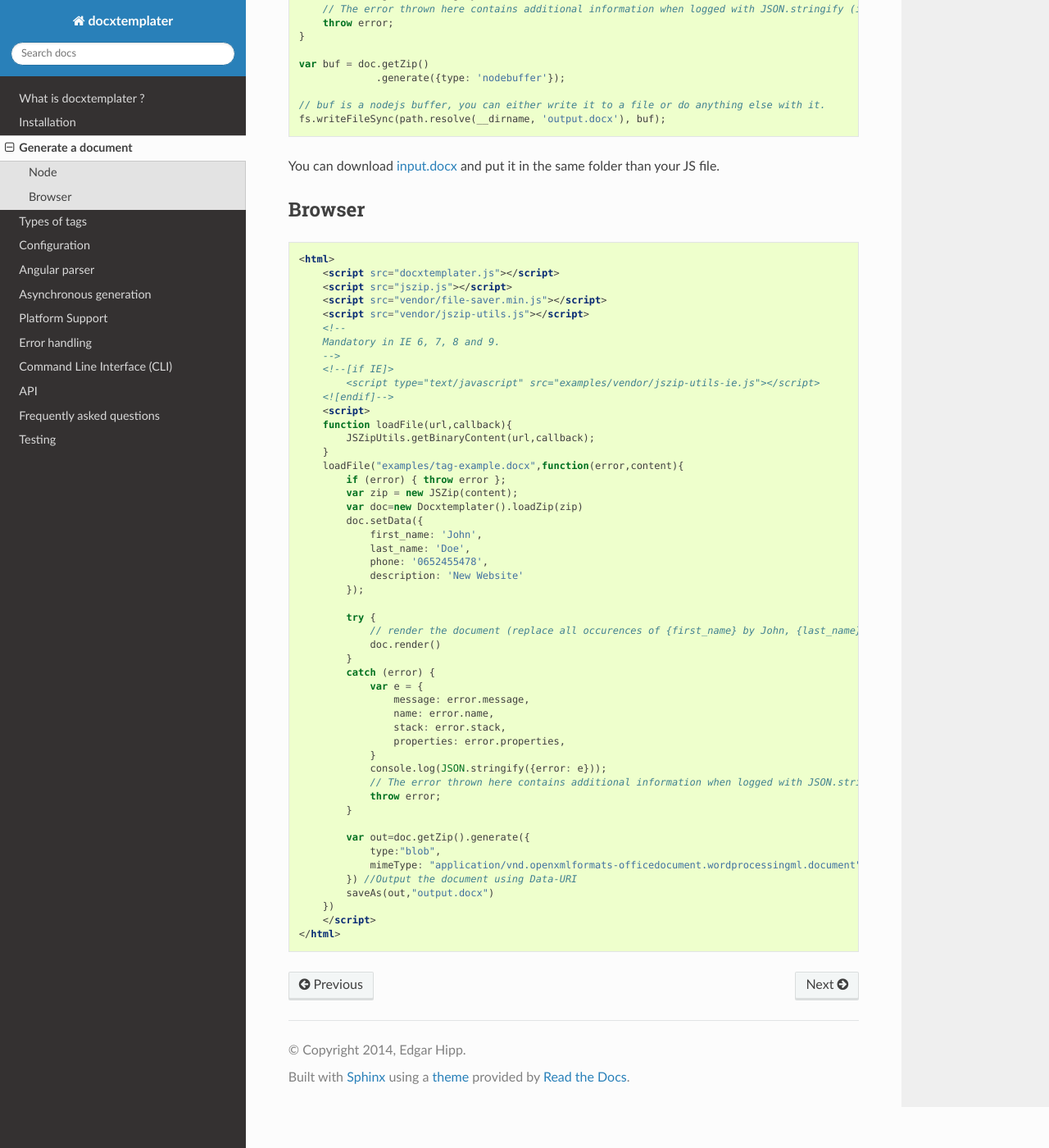
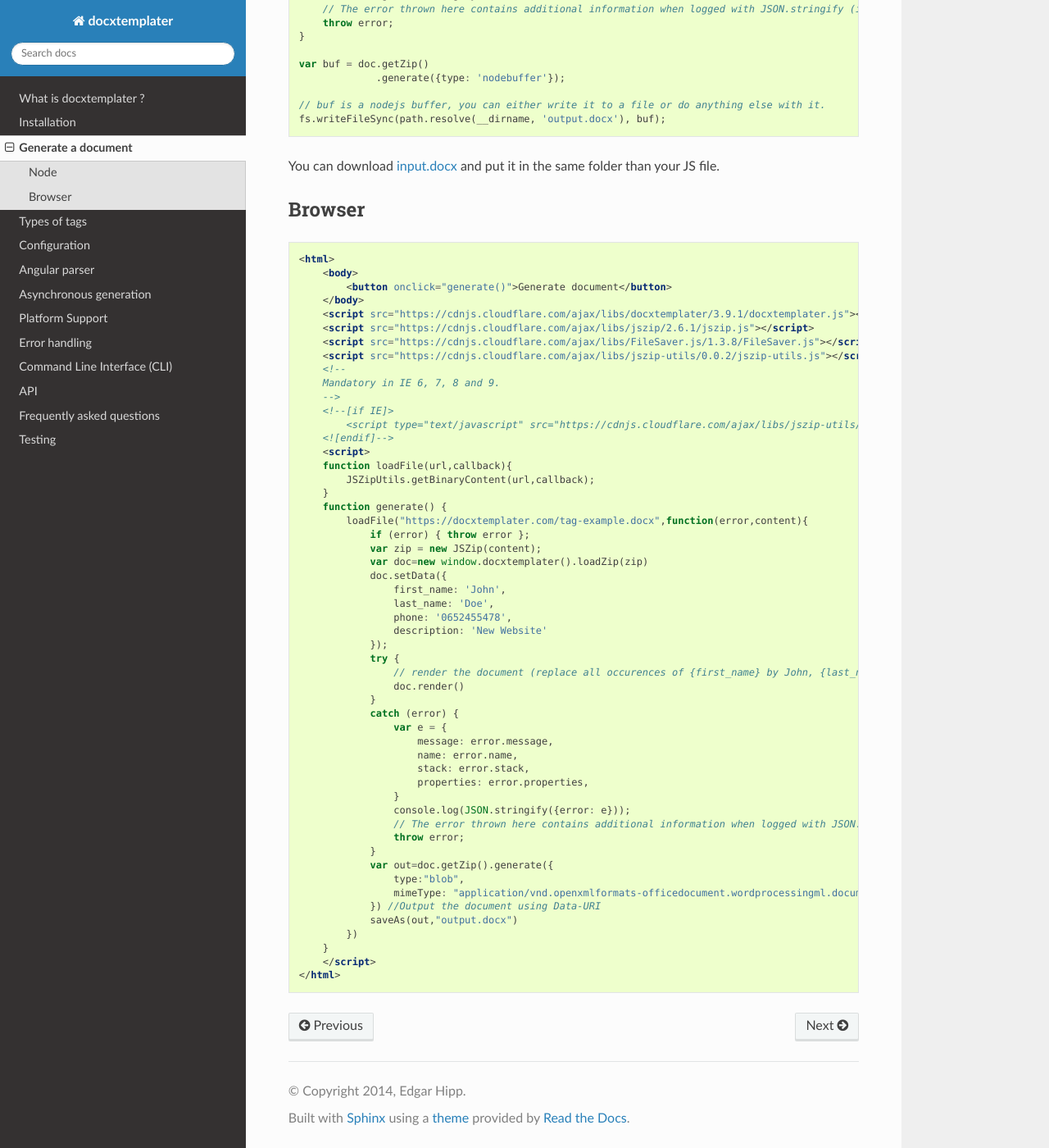
Before and after one commit to open-xml-templating/docxtemplater, a Sphinx documentation site: the page built from docs/source/generate.rst, in a window 1280 px wide and 1400 px high, scrolled down 939 px. Shown: the whole window at 82% size. Built offline with Sphinx 7.4.7 and the Read the Docs theme 2.0.0, drawn with Linux system fonts in a browser that asks for light colours.

Commit message:
Update doc for working in browser to use CDNs

```diff
--- a/docs/source/generate.rst
+++ b/docs/source/generate.rst
@@ -72,52 +72,55 @@ Browser
 .. code-block:: html
 
     <html>
-        <script src="docxtemplater.js"></script>
-        <script src="jszip.js"></script>
-        <script src="vendor/file-saver.min.js"></script>
-        <script src="vendor/jszip-utils.js"></script>
+        <body>
+            <button onclick="generate()">Generate document</button>
+        </body>
+        <script src="https://cdnjs.cloudflare.com/ajax/libs/docxtemplater/3.9.1/docxtemplater.js"></script>
+        <script src="https://cdnjs.cloudflare.com/ajax/libs/jszip/2.6.1/jszip.js"></script>
+        <script src="https://cdnjs.cloudflare.com/ajax/libs/FileSaver.js/1.3.8/FileSaver.js"></script>
+        <script src="https://cdnjs.cloudflare.com/ajax/libs/jszip-utils/0.0.2/jszip-utils.js"></script>
         <!--
         Mandatory in IE 6, 7, 8 and 9.
         -->
         <!--[if IE]>
-            <script type="text/javascript" src="examples/vendor/jszip-utils-ie.js"></script>
+            <script type="text/javascript" src="https://cdnjs.cloudflare.com/ajax/libs/jszip-utils/0.0.2/jszip-utils-ie.js"></script>
         <![endif]-->
         <script>
         function loadFile(url,callback){
             JSZipUtils.getBinaryContent(url,callback);
         }
-        loadFile("examples/tag-example.docx",function(error,content){
-            if (error) { throw error };
-            var zip = new JSZip(content);
-            var doc=new Docxtemplater().loadZip(zip)
-            doc.setData({
-                first_name: 'John',
-                last_name: 'Doe',
-                phone: '0652455478',
-                description: 'New Website'
-            });
-
-            try {
-                // render the document (replace all occurences of {first_name} by John, {last_name} by Doe, ...)
-                doc.render()
-            }
-            catch (error) {
-                var e = {
-                    message: error.message,
-                    name: error.name,
-                    stack: error.stack,
-                    properties: error.properties,
+        function generate() {
+            loadFile("https://docxtemplater.com/tag-example.docx",function(error,content){
+                if (error) { throw error };
+                var zip = new JSZip(content);
+                var doc=new window.docxtemplater().loadZip(zip)
+                doc.setData({
+                    first_name: 'John',
+                    last_name: 'Doe',
+                    phone: '0652455478',
+                    description: 'New Website'
+                });
+                try {
+                    // render the document (replace all occurences of {first_name} by John, {last_name} by Doe, ...)
+                    doc.render()
                 }
-                console.log(JSON.stringify({error: e}));
-                // The error thrown here contains additional information when logged with JSON.stringify (it contains a property object).
-                throw error;
-            }
-
-            var out=doc.getZip().generate({
-                type:"blob",
-                mimeType: "application/vnd.openxmlformats-officedocument.wordprocessingml.document",
-            }) //Output the document using Data-URI
-            saveAs(out,"output.docx")
-        })
+                catch (error) {
+                    var e = {
+                        message: error.message,
+                        name: error.name,
+                        stack: error.stack,
+                        properties: error.properties,
+                    }
+                    console.log(JSON.stringify({error: e}));
+                    // The error thrown here contains additional information when logged with JSON.stringify (it contains a property object).
+                    throw error;
+                }
+                var out=doc.getZip().generate({
+                    type:"blob",
+                    mimeType: "application/vnd.openxmlformats-officedocument.wordprocessingml.document",
+                }) //Output the document using Data-URI
+                saveAs(out,"output.docx")
+            })
+        }
         </script>
     </html>
```
